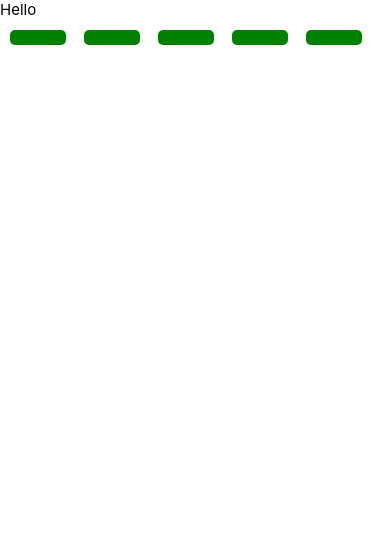
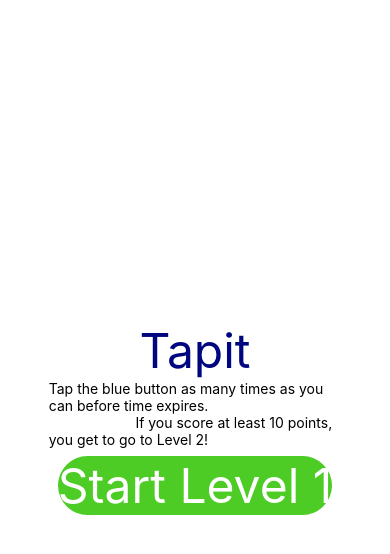
Before and after one commit to stuhops/cs3200-hopkins-stuart-assn3, a React Native app: screen / in a window 390 px wide. Shown: the top 554 px of the page. Built offline with nearby package versions, Linux system fonts and the light colour scheme.

Commit message:
Welcome menu now works and navigates to level_1

```diff
--- a/App.js
+++ b/App.js
@@ -1,41 +1,63 @@
 import React from 'react';
 import {
   SafeAreaView,
-  StatusBar,
+  StyleSheet,
 } from 'react-native';
 
-import Button from './components/button.js';
-import Counter from './components/counter.js';
+import Menu from './components/menu.js';
 import GameGrid from './components/gameGrid.js';
 
 export default class App extends React.Component {
 
   state = {
-    count: 0,
+    route: 'welcome',
+    grid: [
+      [null,null,null,null,null,null,],
+      [null,null,null,null,null,null,],
+      [null,null,null,null,null,null,],
+      [null,null,null,null,null,null,],
+      [null,null,null,null,null,null,],
+      [null,null,null,null,null,null,],
+      [null,null,null,null,null,null,],
+      [null,null,null,null,null,null,],
+      [null,null,null,null,null,null,],
+    ]
   }
 
-  upCount = () => {
-    this.setState(state => {
-      state.count += 1;
-      return state;
-    });
+  get currentPageComponent() {
+    if (this.state.route === 'welcome') {
+      return  <Menu
+                title='Tapit'
+                text='Tap the blue button as many times as you can before time expires.
+                      If you score at least 10 points, you get to go to Level 2!'
+                btnTitle='Start Level 1'
+                navigateToDestination='level_1'
+                navigateToFunction={this.navigateTo}
+              />;
+    } else if (this.state.route === 'level_1') {
+      return <GameGrid/>;
+    }
+    return <Text>Page not found</Text>;
   }
 
-  downCount = () => {
-    this.setState(state => {
-      state.count -= 1;
-      return state;
-    });
+  navigateTo = (route) => {
+    this.setState({ route });
   }
-
 
   render() {
     return (
-      <GameGrid>
-
-      </GameGrid>
-
-    )
+      <SafeAreaView style={ this.styles.container }>
+        {this.currentPageComponent}
+      </SafeAreaView>
+    );
   }
 
+  styles = StyleSheet.create({
+    container: {
+      width: '100%',
+      height: '100%',
+    }
+  });
+
+
 }
--- a/components/menu.js
+++ b/components/menu.js
@@ -1,7 +1,10 @@
 import React from 'react';
 import {
   SafeAreaView,
+  StyleSheet,
   StatusBar,
+  Text,
+  View,
 } from 'react-native';
 
 import Button from './button.js';
@@ -10,13 +13,13 @@ export default class App extends React.Component {
 
   render() {
     return (
-      <SafeAreaView>
+      <SafeAreaView style={ this.styles.fullContainer }>
         <StatusBar barStyle="dark-content" />
         <View style={ this.styles.container }>
-          <h1 style={ this.styles.title }>{ this.props.title }</h1>
-          <p>{ this.props.text }</p>
+          <Text style={ this.styles.title }>{ this.props.title }</Text>
+          <Text>{ this.props.text }</Text>
 
-          <Button title={ this.props.btnTitle } onPress={ this.props.onPress } />
+          <Button title={ this.props.btnTitle } onPress={() => this.props.navigateToFunction(this.props.navigateToDestination)} />
 
         </View>
       </SafeAreaView>
@@ -30,11 +33,16 @@ export default class App extends React.Component {
       justifyContent: 'center',
       alignItems: 'center',
     },
+    fullContainer: {
+      flex: 1,
+      justifyContent: 'center',
+      alignItems: 'center',
+    },
     title: {
       fontSize: 48,
-      alignSelf: 'center',
+      textAlign: 'center',
       color: '#000680',
-    }
+    },
   });
 
 }
```
